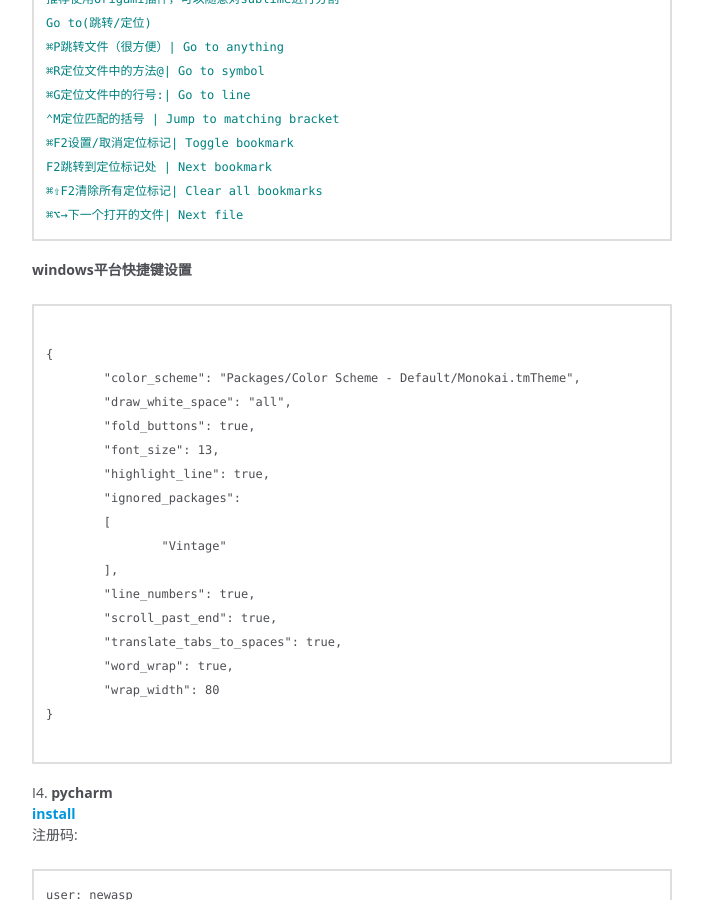
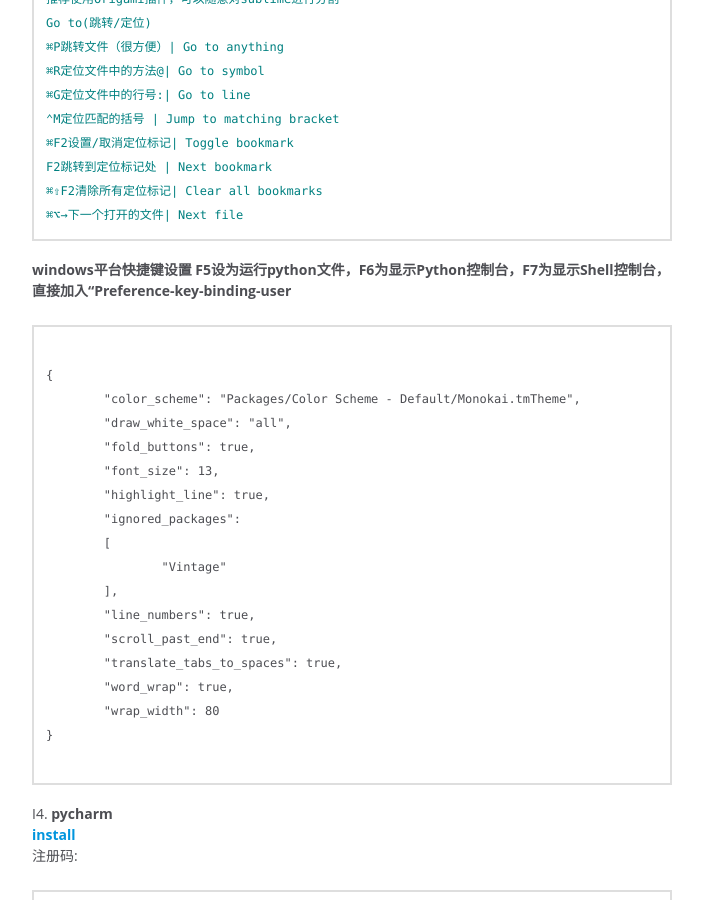
Before and after one commit to 1oscar/1oscar.github.io, a Jekyll site: the page built from _posts/2015-10-17-vim sublime pycharm.markdown, in a window 1280 px wide and 900 px high, scrolled down 4635 px. Shown: the whole window, without its empty margins (318-1021 px from the left). Built offline with Jekyll 4.4.1, drawn with Linux system fonts in a browser that asks for light colours; some web fonts are replaced; Markdown is read by kramdown in place of the engine named in the settings; comment, search, counter and statistics services are not loaded.

Commit message:
Update 2015-10-17-vim sublime pycharm.markdown
同上一个git

````diff
--- a/_posts/2015-10-17-vim sublime pycharm.markdown
+++ b/_posts/2015-10-17-vim sublime pycharm.markdown
@@ -198,6 +198,7 @@ F2跳转到定位标记处 | Next bookmark
 ```
 
 **windows平台快捷键设置**
+**F5设为运行python文件，F6为显示Python控制台，F7为显示Shell控制台，直接加入“Preference-key-binding-user**
 
 ```
 
````
